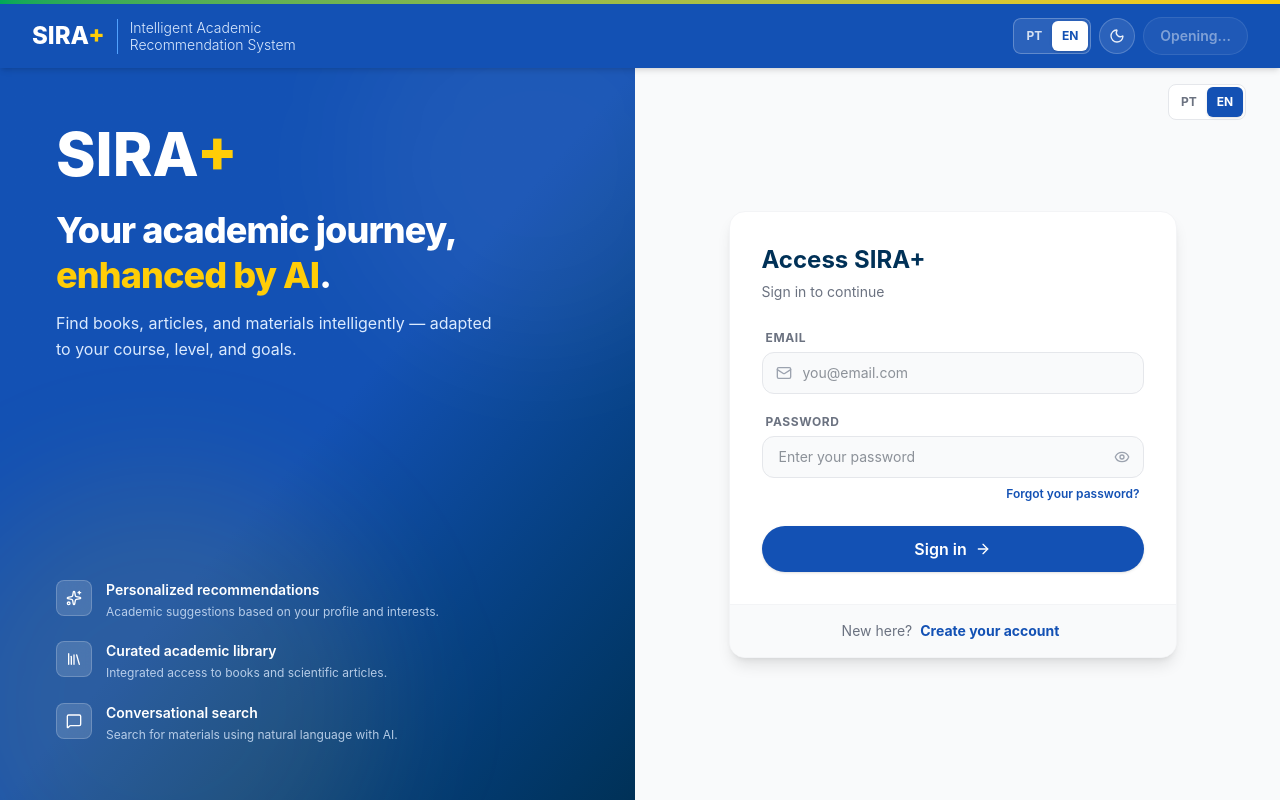
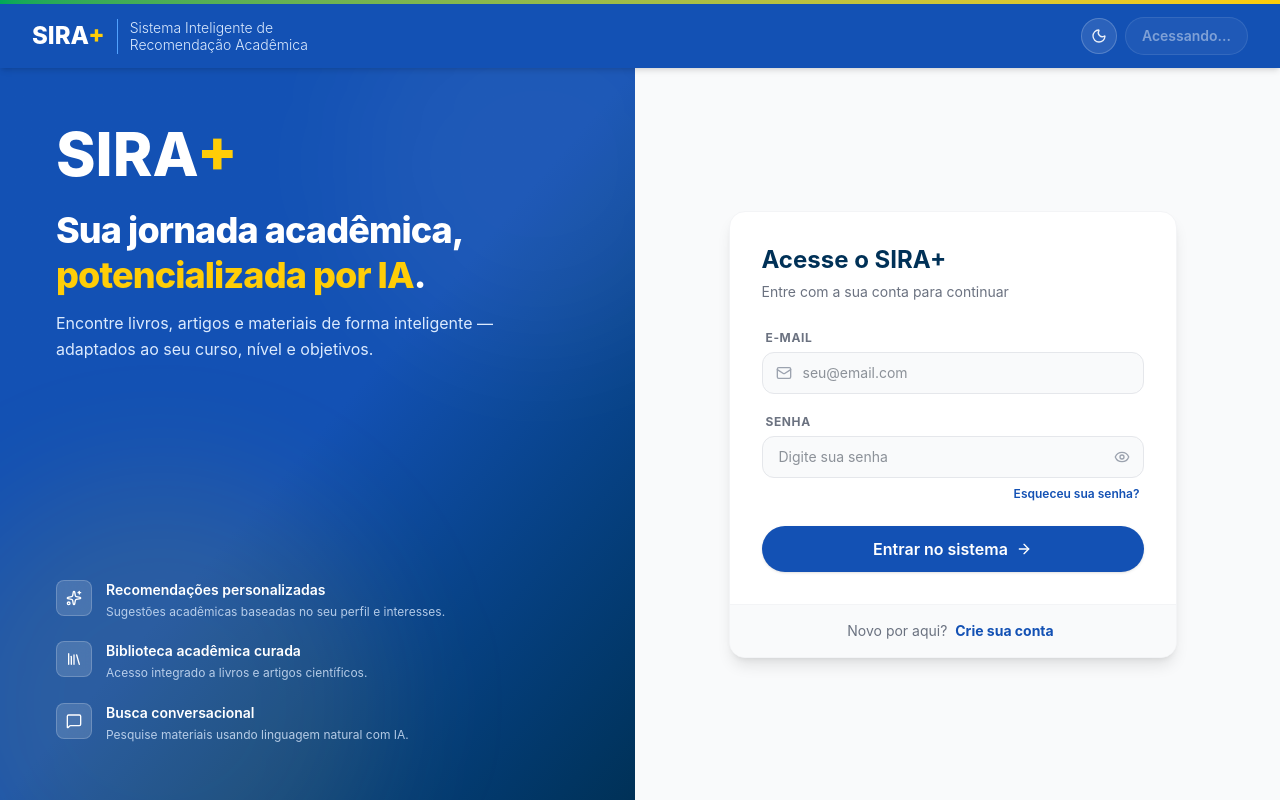
Before and after one commit to Organizacao-SIRA/SIRA, a React (Vite) app in the folder sira-frontend/: page / in a window 1280 px wide. Built offline with nearby package versions, Linux system fonts and the light colour scheme; no server answers.

Commit message:
feat: Restringe troca de idioma ao perfil e fixa PT como padrão

```diff
--- a/sira-frontend/src/components/Navbar.tsx
+++ b/sira-frontend/src/components/Navbar.tsx
@@ -2,13 +2,11 @@ import { LogIn } from 'lucide-react';
 import { useTranslation } from 'react-i18next';
 import type { AuthUser } from '../types';
 import { resolveAvatarUrl } from '../services/api';
-import { useUiLocaleSync } from '../hooks/useUiLocaleSync';
 import { Button } from './ui/Button';
 import { NavBrand } from './NavBrand';
 import { UserProfileChip } from './ui/UserProfileChip';
 import { NavLogoutButton } from './NavLogoutButton';
 import { ThemeToggle } from './ui/ThemeToggle';
-import { LanguageToggle } from './ui/LanguageToggle';
 
 interface NavbarProps {
   isSidebarOpen: boolean;
@@ -22,7 +20,6 @@ interface NavbarProps {
 
 export const Navbar = ({ isSidebarOpen, setIsSidebarOpen, setCurrentScreen, currentScreen, showMenuButton, user, onLogout }: NavbarProps) => {
   const { t } = useTranslation('navigation');
-  const { setUiLocale } = useUiLocaleSync();
   const displayName = user?.name || user?.email || '';
 
   return (
@@ -38,7 +35,6 @@ export const Navbar = ({ isSidebarOpen, setIsSidebarOpen, setCurrentScreen, curr
           />
 
           <div className="flex items-center gap-1.5 sm:gap-2 flex-shrink-0">
-            <LanguageToggle variant="navbar" onChange={setUiLocale} />
             <ThemeToggle />
             {user ? (
               <>
--- a/sira-frontend/src/components/auth/AuthLayout.tsx
+++ b/sira-frontend/src/components/auth/AuthLayout.tsx
@@ -1,6 +1,5 @@
 import React from 'react';
 import { AuthVisualPanel } from './AuthVisualPanel';
-import { LanguageToggle } from '../ui/LanguageToggle';
 
 interface AuthLayoutProps {
   children: React.ReactNode;
@@ -8,9 +7,6 @@ interface AuthLayoutProps {
 
 export const AuthLayout = ({ children }: AuthLayoutProps) => (
   <div className="min-h-[calc(100vh-68px)] flex bg-surface-muted animate-fadeIn relative">
-    <div className="absolute right-4 top-4 z-10 sm:right-6">
-      <LanguageToggle />
-    </div>
     <AuthVisualPanel />
     <div className="flex-1 flex items-center justify-center px-4 py-6 sm:px-6 sm:py-10 lg:px-10">
       <div className="w-full max-w-md">
--- a/sira-frontend/src/i18n/locales.ts
+++ b/sira-frontend/src/i18n/locales.ts
@@ -34,14 +34,17 @@ export const setStoredUiLocale = (locale: UiLocale) => {
 };
 
 export const getInitialUiLocale = (): UiLocale => {
+  // Visitantes novos sempre começam em pt-BR (idioma padrão do sistema).
+  // O navegador NÃO é usado como sugestão: usuários autenticados sobrescrevem
+  // pelo user.uiLocale; anônimos só mudam idioma após logar e ajustar na Profile.
   try {
     const stored = localStorage.getItem(UI_LOCALE_STORAGE_KEY);
     if (stored) return normalizeLocale(stored);
   } catch {
-    // Ignore storage failures and fall back to browser language.
+    // localStorage indisponível em modo privado — segue com o default.
   }
 
-  return normalizeLocale(navigator.language);
+  return DEFAULT_LOCALE;
 };
 
 export const htmlLangForLocale = (locale: UiLocale) => locale === 'en-US' ? 'en' : 'pt-BR';
```
